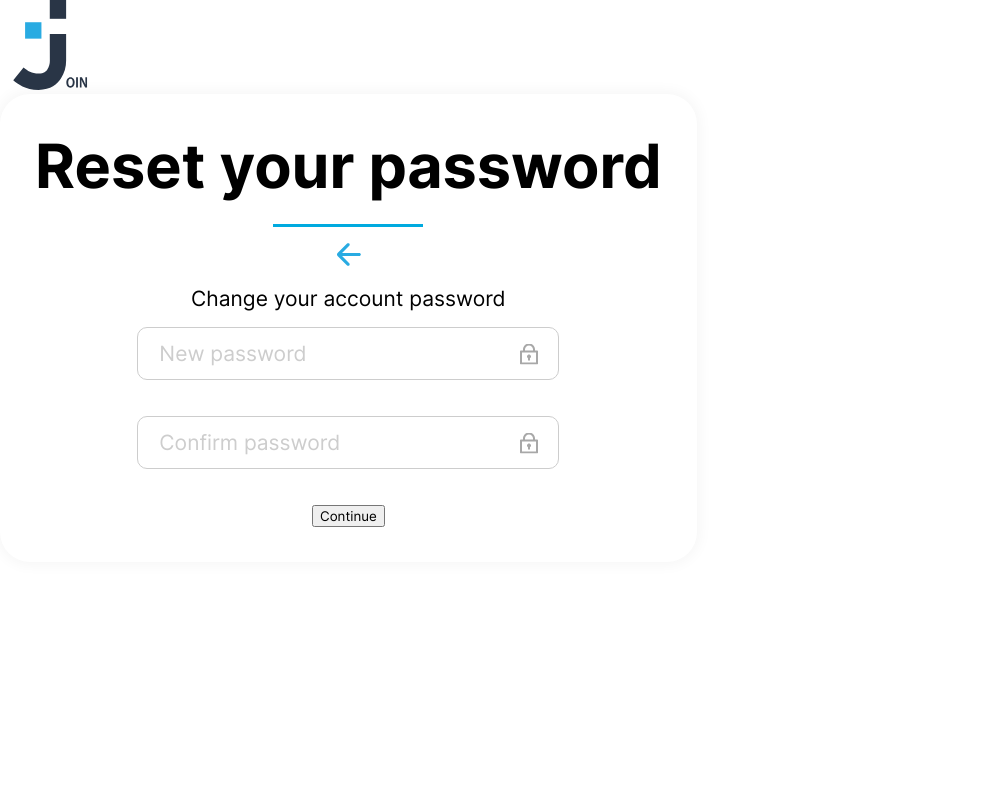
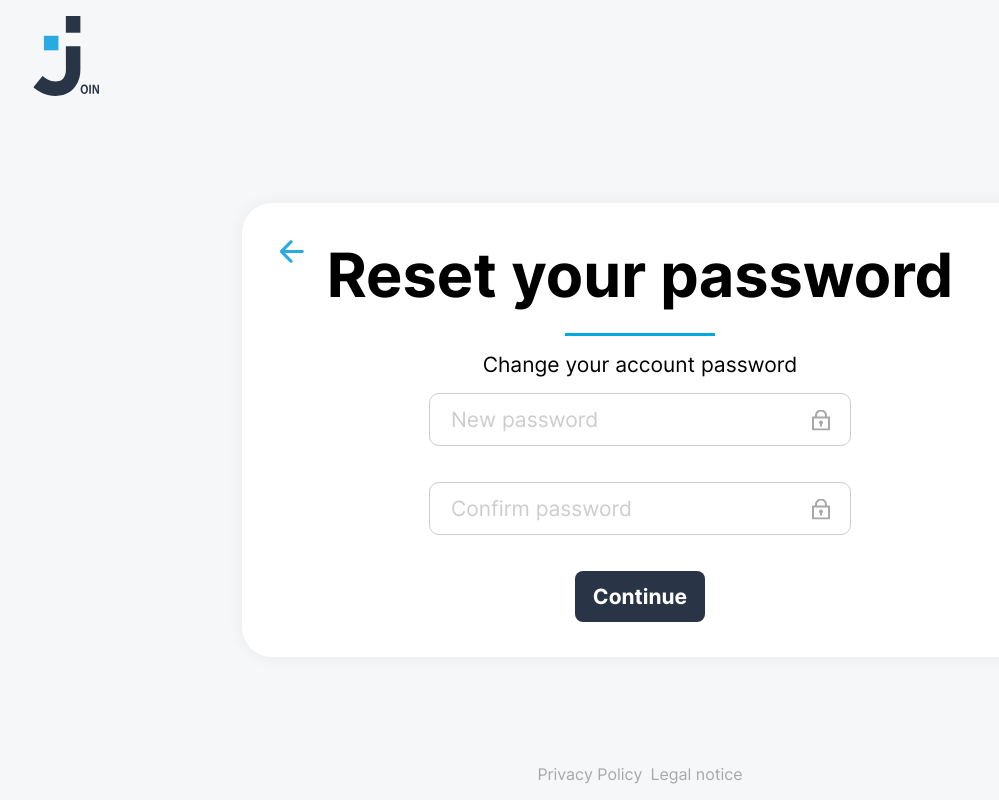
Before and after one commit to BayerTobias/join-frontend-angular17, an Angular app: page /reset-password in a window 1280 px wide. Shown: the whole page, without its empty margins (0-999 px from the left). Built offline with nearby package versions, Linux system fonts and the light colour scheme.

Commit message:
reset password styling and form

```diff
--- a/src/app/auth/components/forgot-password/forgot-password.component.scss
+++ b/src/app/auth/components/forgot-password/forgot-password.component.scss
@@ -1,2 +1,119 @@
 @import "./../../../../styles.scss";
-@import "./../login/login.component.scss";
+@import "./../../../../mixin.scss";
+
+main {
+  @include dFlex($gp: 35px);
+  flex-direction: column;
+  min-width: 653px;
+  width: max-content;
+  height: max-content;
+  background-color: white;
+  border-radius: 30px;
+  box-shadow: $shadoe-backlog-box;
+  padding: 35px 85px;
+  position: relative;
+
+  @media screen and (max-width: 850px) {
+    width: 90%;
+    padding: 35px;
+    min-width: 0;
+  }
+
+  @media (max-height: 830px) {
+    gap: 16px;
+  }
+
+  p {
+    text-align: center;
+    font-size: 21px;
+  }
+
+  > h1 {
+    position: relative;
+    font-size: 61px;
+    margin-top: 0;
+    margin-bottom: 24px;
+
+    @media screen and (max-width: 850px) {
+      font-size: 40px;
+      text-align: center;
+    }
+
+    &::after {
+      content: "";
+      position: absolute;
+      left: 50%;
+      transform: translateX(-50%);
+      bottom: -24px;
+      width: 150px;
+      height: 3px;
+      background-color: $secondary-color;
+    }
+  }
+
+  > a {
+    position: absolute;
+    left: 37px;
+    top: 37px;
+
+    @media screen and (max-width: 850px) {
+      left: 20px;
+      top: 20px;
+    }
+  }
+}
+
+.user-form {
+  @include dFlex($gp: 36px);
+  flex-direction: column;
+  width: 422px;
+
+  @media screen and (max-width: 850px) {
+    width: 100%;
+    gap: 20px;
+  }
+
+  .input-wrapper {
+    position: relative;
+
+    input {
+      width: 422px;
+      padding: 13px 41px 13px 21px;
+      border-radius: 10px;
+      font-size: 21px;
+      border: 1px solid $sidebar-text-color;
+
+      @media screen and (max-width: 850px) {
+        width: 100%;
+        padding: 8px 41px 8px 21px;
+      }
+
+      &:focus {
+        outline: none;
+      }
+
+      &::placeholder {
+        font-size: 21px;
+        color: $sidebar-text-color;
+      }
+    }
+
+    img {
+      position: absolute;
+      top: 26.5px;
+      right: 21px;
+      transform: translateY(-50%);
+
+      @media screen and (max-width: 850px) {
+        top: 22.5px;
+      }
+    }
+
+    .error-msg {
+      position: absolute;
+      margin-top: 4px;
+      font-size: 12px;
+      color: $error-color;
+    }
+  }
+}
--- a/src/app/auth/components/reset-password/reset-password.component.html
+++ b/src/app/auth/components/reset-password/reset-password.component.html
@@ -1,37 +1,8 @@
-<section class="wrapper">
-  <svg
-    id="openImg"
-    class="logo-animation"
-    width="101"
-    height="122"
-    viewBox="0 0 101 122"
-    fill="none"
-    xmlns="http://www.w3.org/2000/svg"
-  >
-    <path
-      d="M38.2137 30.1318H16.0559V52.3884H38.2137V30.1318Z"
-      fill="#29ABE2"
-    />
-    <path d="M71.672 0H49.5142V25.4923H71.672V0Z" fill="#293546" />
-    <path
-      d="M49.5142 46.2251H71.6721V82.1779C71.7733 90.8292 69.3112 99.3153 64.5986 106.557C59.9455 113.594 50.963 121.966 34.3446 121.966C16.2434 121.966 5.69286 113.406 0 108.715L13.9765 91.4743C19.533 96.0112 24.885 99.7435 34.4299 99.7435C41.6567 99.7435 44.5372 96.7988 46.2247 94.2307C48.5186 90.6637 49.7052 86.4923 49.6335 82.2464L49.5142 46.2251Z"
-      fill="#293546"
-    />
-    <path
-      d="M83.2795 111.522C83.2795 116.265 80.8762 118.815 77.5184 118.815C74.1606 118.815 71.9619 115.785 71.9619 111.762C71.9619 107.739 74.2288 104.554 77.7059 104.554C81.183 104.554 83.2795 107.687 83.2795 111.522ZM74.5356 111.711C74.5356 114.57 75.6776 116.675 77.6377 116.675C79.5978 116.675 80.7057 114.45 80.7057 111.539C80.7057 108.988 79.6831 106.592 77.6377 106.592C75.5924 106.592 74.5356 108.903 74.5356 111.711Z"
-      fill="#293546"
-    />
-    <path d="M87.6768 104.76V118.593H85.2224V104.76H87.6768Z" fill="#293546" />
-    <path
-      d="M90.3357 118.593V104.76H93.0628L95.9945 110.461C96.7492 111.952 97.4206 113.483 98.0057 115.049V115.049C97.8523 113.337 97.7841 111.368 97.7841 109.177V104.76H100.034V118.593H97.4944L94.5286 112.772C93.7434 111.243 93.0435 109.671 92.4322 108.064V108.064C92.4322 109.776 92.5515 111.711 92.5515 114.09V118.576L90.3357 118.593Z"
-      fill="#293546"
-    />
-  </svg>
-
+<app-auth-base>
   <main class="login-modal password-modal">
     <h1>Reset your password</h1>
 
-    <a href="../index.html">
+    <a routerLink="/login">
       <img
         class="back-arrow"
         src="../assets/img/icons/sign-up-arrow-left.svg"
@@ -43,28 +14,84 @@
     <p class="info-text">Change your account password</p>
 
     <form
+      [formGroup]="setPasswordForm"
       class="user-form"
-      id="newPwForm"
-      onsubmit="getResetUser(); return false;"
+      (submit)="setNewPassword()"
     >
       <div class="input-wrapper">
-        <input required id="newPw" type="password" placeholder="New password" />
-        <img src="../assets/img/icons/login-password.svg" alt="" />
+        <input
+          formControlName="newPassword"
+          required
+          [type]="passwordIsHidden ? 'password' : 'text'"
+          placeholder="New password"
+        />
+        @if (newPassword?.value.length > 0 && !passwordIsHidden) {
+        <img
+          (click)="togglePasswordVisibility()"
+          id="loginPwImg"
+          src="./assets/img/icons/login-password-show.svg"
+          alt=""
+          [style.cursor]="'pointer'"
+        />
+        } @else if (newPassword?.value.length > 0) {
+        <img
+          (click)="togglePasswordVisibility()"
+          id="loginPwImg"
+          src="./assets/img/icons/login-password-hidden.svg"
+          alt=""
+          [style.cursor]="'pointer'"
+        />
+        }@else {
+        <img
+          id="loginPwImg"
+          src="./assets/img/icons/login-password.svg"
+          alt=""
+        />
+        }
       </div>
       <div class="input-wrapper">
         <input
+          formControlName="passwordRepeat"
           required
-          id="confirmPw"
-          type="password"
+          [type]="passwordRepeatIsHidden ? 'password' : 'text'"
           placeholder="Confirm password"
         />
-        <img src="../assets/img/icons/login-password.svg" alt="" />
-        <div id="errorTagPw" class="error-msg d-none">
+        @if (passwordRepeat?.value.length > 0 && !passwordRepeatIsHidden) {
+        <img
+          (click)="togglePasswordRepeatVisibility()"
+          id="loginPwImg"
+          src="./assets/img/icons/login-password-show.svg"
+          alt=""
+          [style.cursor]="'pointer'"
+        />
+        } @else if (passwordRepeat?.value.length > 0) {
+        <img
+          (click)="togglePasswordRepeatVisibility()"
+          id="loginPwImg"
+          src="./assets/img/icons/login-password-hidden.svg"
+          alt=""
+          [style.cursor]="'pointer'"
+        />
+        }@else {
+        <img
+          id="loginPwImg"
+          src="./assets/img/icons/login-password.svg"
+          alt=""
+        />
+        }
+        <div class="error-msg d-none">
           Make sure the second password you typed matches the first.
         </div>
       </div>
-      <button class="button-wo-icon">Continue</button>
+      <app-button-wo-icon
+        [content]="'Continue'"
+        [colorStyle]="'main-color-style'"
+        [height]="'51px'"
+        [fontSize]="'21px'"
+        [fontWeight]="'700'"
+        [type]="'submit'"
+      ></app-button-wo-icon>
     </form>
   </main>
   <!-- <div id="confirmModal" class="confirm-modal">You reset your password</div> -->
-</section>
+</app-auth-base>
--- a/src/app/auth/components/reset-password/reset-password.component.scss
+++ b/src/app/auth/components/reset-password/reset-password.component.scss
@@ -1,2 +1,119 @@
 @import "./../../../../styles.scss";
-@import "./../login/login.component.scss";
+@import "./../../../../mixin.scss";
+
+main {
+  @include dFlex($gp: 35px);
+  flex-direction: column;
+  min-width: 653px;
+  width: max-content;
+  height: max-content;
+  background-color: white;
+  border-radius: 30px;
+  box-shadow: $shadoe-backlog-box;
+  padding: 35px 85px;
+  position: relative;
+
+  @media screen and (max-width: 850px) {
+    width: 90%;
+    padding: 35px;
+    min-width: 0;
+  }
+
+  @media (max-height: 830px) {
+    gap: 16px;
+  }
+
+  p {
+    text-align: center;
+    font-size: 21px;
+  }
+
+  > h1 {
+    position: relative;
+    font-size: 61px;
+    margin-top: 0;
+    margin-bottom: 24px;
+
+    @media screen and (max-width: 850px) {
+      font-size: 40px;
+      text-align: center;
+    }
+
+    &::after {
+      content: "";
+      position: absolute;
+      left: 50%;
+      transform: translateX(-50%);
+      bottom: -24px;
+      width: 150px;
+      height: 3px;
+      background-color: $secondary-color;
+    }
+  }
+
+  > a {
+    position: absolute;
+    left: 37px;
+    top: 37px;
+
+    @media screen and (max-width: 850px) {
+      left: 20px;
+      top: 20px;
+    }
+  }
+}
+
+.user-form {
+  @include dFlex($gp: 36px);
+  flex-direction: column;
+  width: 422px;
+
+  @media screen and (max-width: 850px) {
+    width: 100%;
+    gap: 20px;
+  }
+
+  .input-wrapper {
+    position: relative;
+
+    input {
+      width: 422px;
+      padding: 13px 41px 13px 21px;
+      border-radius: 10px;
+      font-size: 21px;
+      border: 1px solid $sidebar-text-color;
+
+      @media screen and (max-width: 850px) {
+        width: 100%;
+        padding: 8px 41px 8px 21px;
+      }
+
+      &:focus {
+        outline: none;
+      }
+
+      &::placeholder {
+        font-size: 21px;
+        color: $sidebar-text-color;
+      }
+    }
+
+    img {
+      position: absolute;
+      top: 26.5px;
+      right: 21px;
+      transform: translateY(-50%);
+
+      @media screen and (max-width: 850px) {
+        top: 22.5px;
+      }
+    }
+
+    .error-msg {
+      position: absolute;
+      margin-top: 4px;
+      font-size: 12px;
+      color: $error-color;
+    }
+  }
+}
--- a/src/app/auth/components/reset-password/reset-password.component.ts
+++ b/src/app/auth/components/reset-password/reset-password.component.ts
@@ -1,12 +1,59 @@
-import { Component } from '@angular/core';
+import { Component, inject } from '@angular/core';
+import { AuthBaseComponent } from '../auth-base/auth-base.component';
+import { ButtonWoIconComponent } from '../../../shared/components/buttons/button-wo-icon/button-wo-icon.component';
+import {
+  FormBuilder,
+  FormGroup,
+  FormsModule,
+  ReactiveFormsModule,
+  Validators,
+} from '@angular/forms';
+import { RouterModule } from '@angular/router';
 
 @Component({
   selector: 'app-reset-password',
   standalone: true,
-  imports: [],
+  imports: [
+    AuthBaseComponent,
+    ButtonWoIconComponent,
+    FormsModule,
+    ReactiveFormsModule,
+    RouterModule,
+  ],
   templateUrl: './reset-password.component.html',
-  styleUrl: './reset-password.component.scss'
+  styleUrl: './reset-password.component.scss',
 })
 export class ResetPasswordComponent {
+  setPasswordForm: FormGroup;
+  passwordIsHidden: boolean = true;
+  passwordRepeatIsHidden: boolean = true;
 
+  private fb = inject(FormBuilder);
+
+  constructor() {
+    this.setPasswordForm = this.fb.group({
+      newPassword: ['', Validators.required],
+      passwordRepeat: ['', Validators.required],
+    });
+  }
+
+  get newPassword() {
+    return this.setPasswordForm.get('newPassword');
+  }
+
+  get passwordRepeat() {
+    return this.setPasswordForm.get('passwordRepeat');
+  }
+
+  togglePasswordVisibility() {
+    this.passwordIsHidden = !this.passwordIsHidden;
+  }
+
+  togglePasswordRepeatVisibility() {
+    this.passwordRepeatIsHidden = !this.passwordRepeatIsHidden;
+  }
+
+  setNewPassword() {
+    console.log(this.setPasswordForm);
+  }
 }
--- a/src/app/legal/components/legal-notice/legal-notice.component.scss
+++ b/src/app/legal/components/legal-notice/legal-notice.component.scss
@@ -1,18 +1,24 @@
 @import "../../../../styles.scss";
 @import "../../../../mixin.scss";
 
-.main {
+main {
   background-color: $bg-color;
   padding: 35px 116px 35px 116px;
   width: auto;
   min-height: calc(100vh - 95px);
+  min-height: calc(100svh - 95px);
 
   @media screen and (max-width: 850px) {
     padding: 35px;
     min-height: unset;
     overflow-y: auto;
     height: calc(100vh - 95px - 90px);
+    height: calc(100svh - 95px - 90px);
   }
+}
+
+.not-home-route {
+  min-height: 100svh;
 }
 
 .arrow-left {
```
Also changed, not shown: src/app/legal/components/legal-notice/legal-notice.component.html (+13 -12 lines), src/app/legal/components/legal-notice/legal-notice.component.ts (+10 -2 lines).
